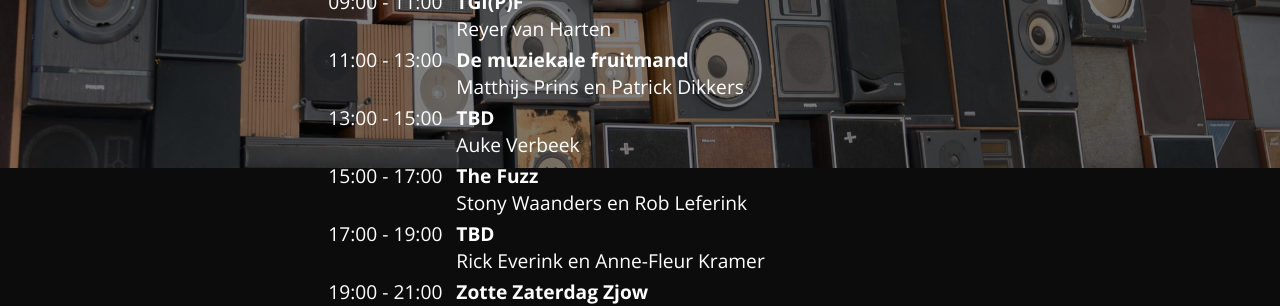
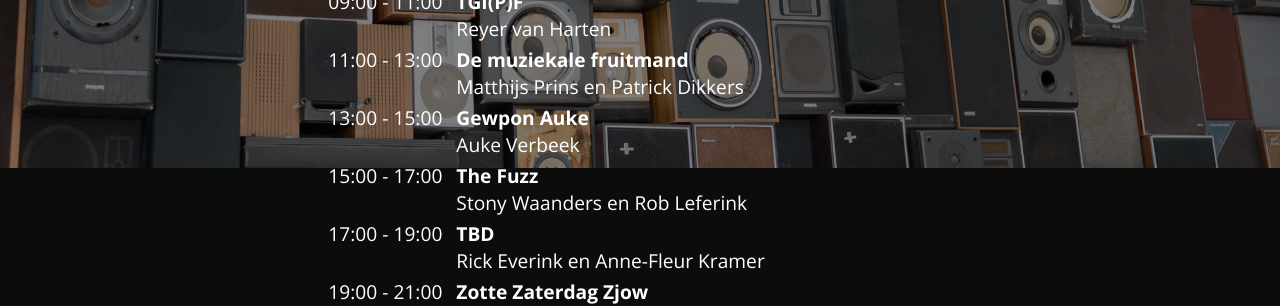
Before and after one commit to rickeverink/pretflatfm.nl, a Jekyll site: the page built from index.html, in a window 1280 px wide. Shown: the part 732-1038 px from the top of the page. Built offline with Jekyll 4.4.1, drawn with Linux system fonts in a browser that asks for light colours; nearby versions of some CDN libraries.

Commit message:
Programma naam update

```diff
--- a/index.html
+++ b/index.html
@@ -90,7 +90,7 @@ permalink: /
                     <tr>
                         <td>13:00 - 15:00</td>
                         <td>
-                            <strong>TBD</strong><br/>
+                            <strong>Gewpon Auke</strong><br/>
                             Auke Verbeek
                         </td>
                     </tr>
```
